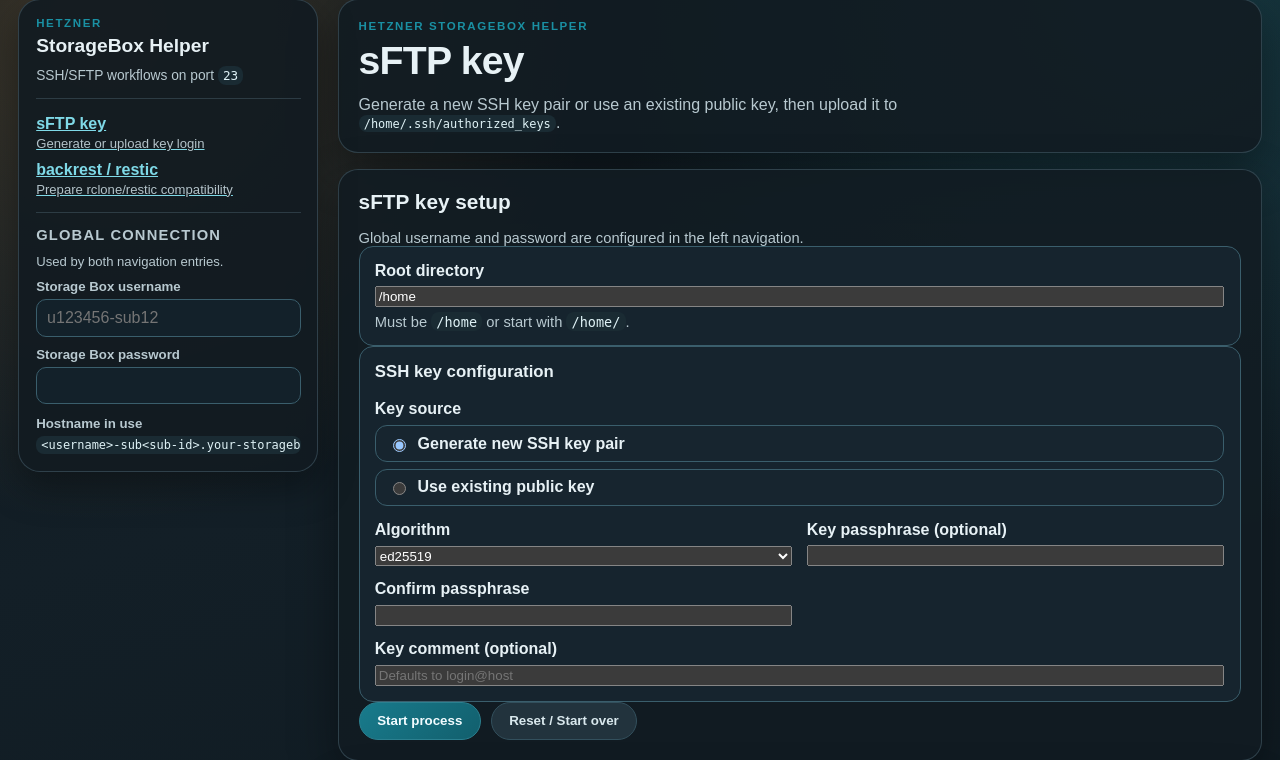
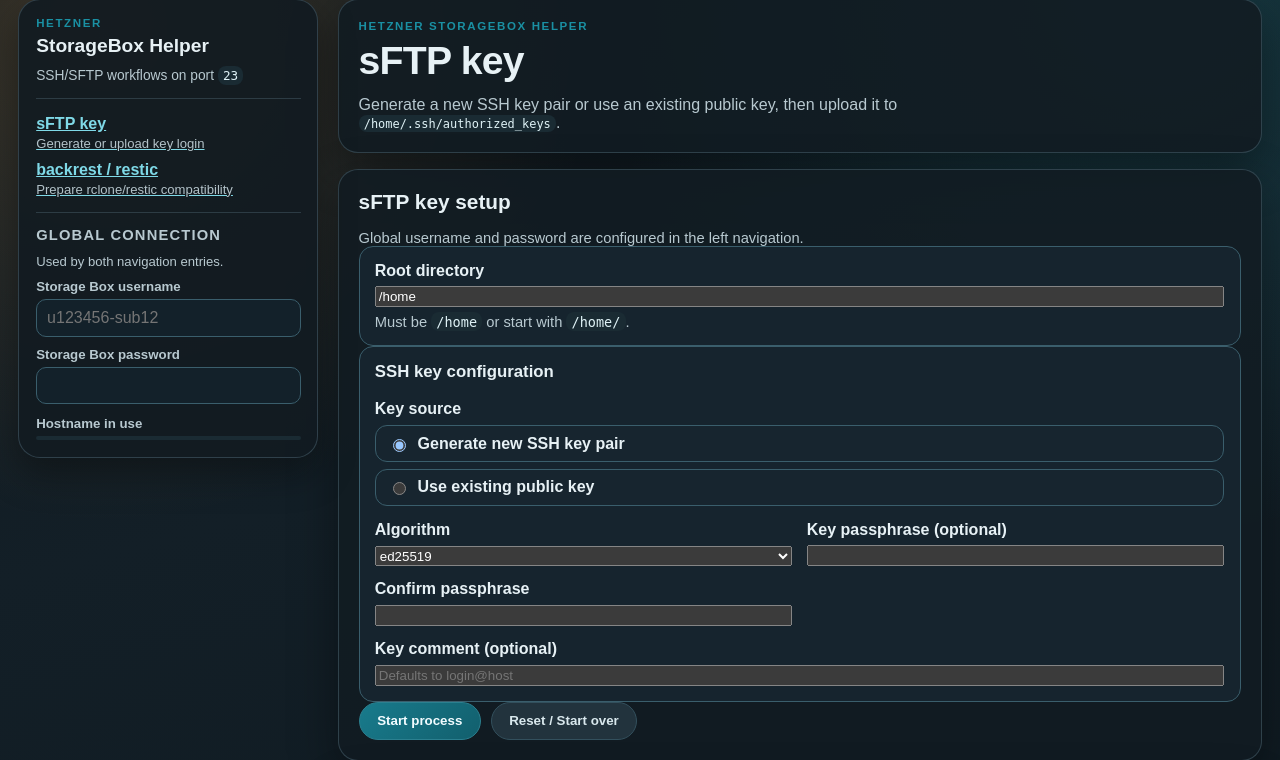
Before and after one commit to ruepp-jenkins/storagebox-privatekey, an ASP.NET Core app: page /sftp-key in a window 1280 px wide. Shown: the part 19-779 px from the top of the page. Run offline with ASP.NET Core 8, Linux system fonts and the light colour scheme; style sheets or scripts are compiled from the project's sources.

Commit message:
hostname is on empty username now empty

```diff
--- a/StorageBoxKeyTool.Client/Layout/MainLayout.razor
+++ b/StorageBoxKeyTool.Client/Layout/MainLayout.razor
@@ -172,7 +172,7 @@
         {
             if (string.IsNullOrWhiteSpace(ConnectionState.Username))
             {
-                return "<username>-sub<sub-id>.your-storagebox.de";
+                return string.Empty;
             }
 
             return $"{ConnectionState.Username.Trim().ToLowerInvariant()}.your-storagebox.de";
```
